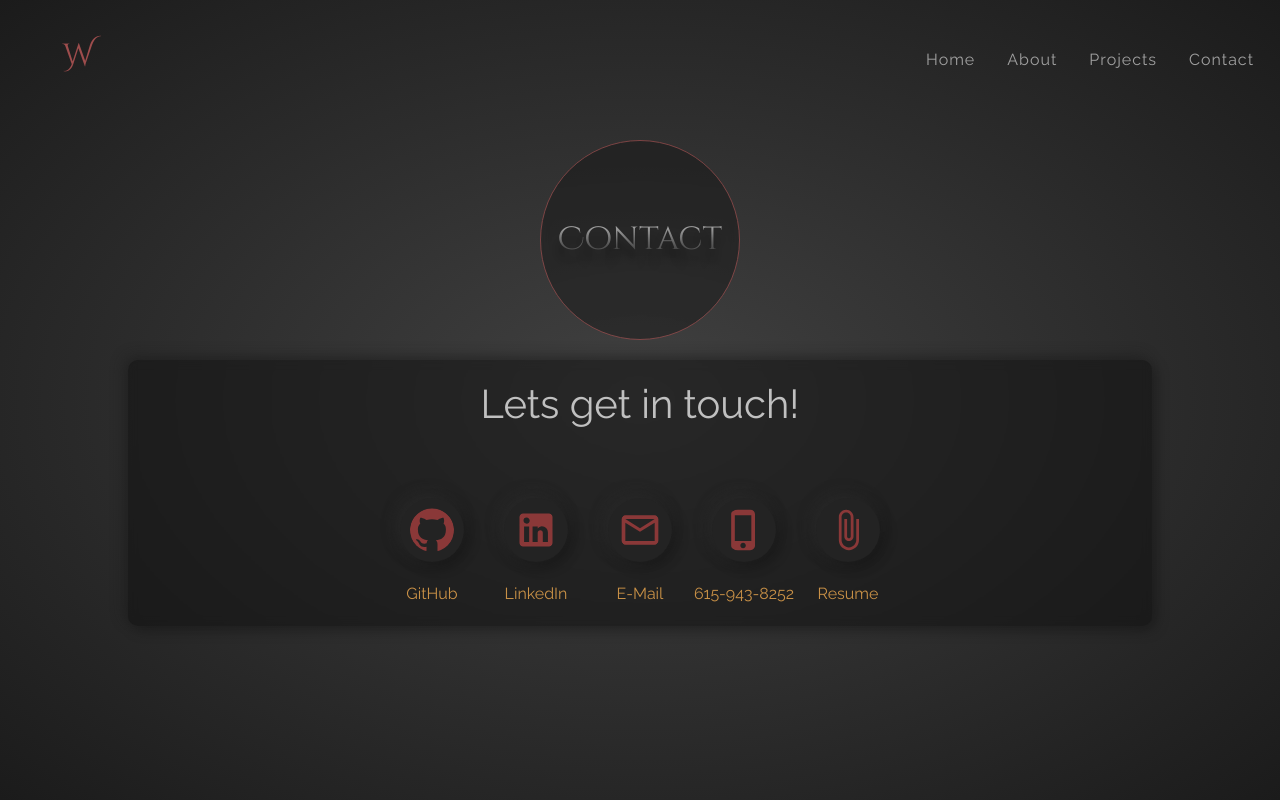
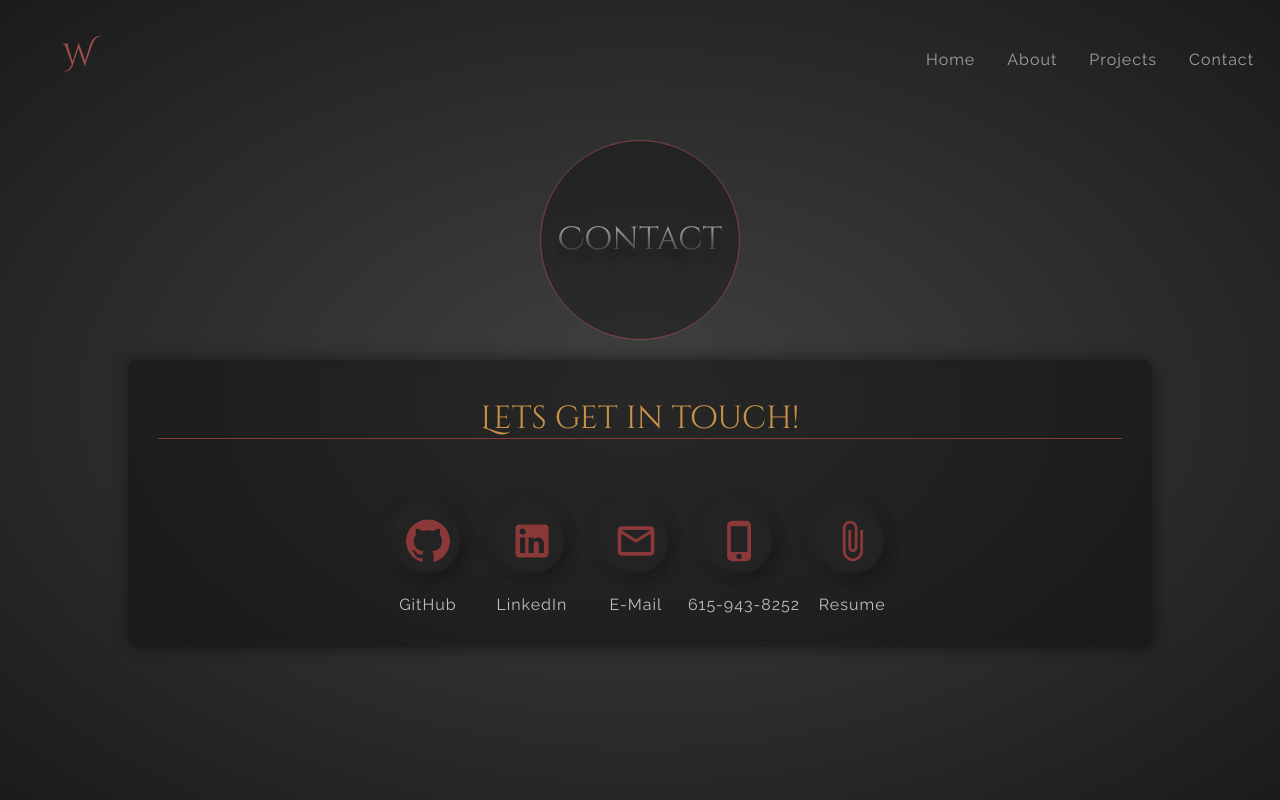
Before and after one commit to stevie2codes/React-portfolio, a React (Create React App) app: page /Contact in a window 1280 px wide. Built offline with nearby package versions, Linux system fonts and the light colour scheme.

Commit message:
cleaned up contact card

```diff
--- a/src/components/contact/contact.css
+++ b/src/components/contact/contact.css
@@ -7,25 +7,26 @@
   background-color: rgba(15, 15, 15, 0.502);
   backdrop-filter: blur(5px);
   color: rgb(214, 214, 214);
-  font-family: "Oswald", sans-serif;
-  padding: 20px;
   border-radius: 10px;
   box-shadow: -4px -4px 14px rgba(26, 26, 26, 0.486),
     4px 4px 14px rgba(0, 0, 0, 0.281);
+  padding: 30px;
 }
 
 .contactTextHead {
-  font-size: 5vh;
+  font-size: 4vh;
   display: flex;
   justify-content: center;
   text-align: center;
-  margin: 0 auto;
-  font-family: "Raleway", sans-serif;
-  color: silver;
+  margin: 10px auto;
+  font-family: "Cinzel Decorative", cursive;
+  color: rgb(201, 145, 71);
+  border-bottom: 1px solid #8a3838;
 }
 
 .homeIconList a {
-  color: rgb(201, 145, 71);
+  color: silver;
+  letter-spacing: 1px;
   border: none;
   text-decoration-color: #9e4d4d;
   font-family: "Raleway", sans-serif;
```
